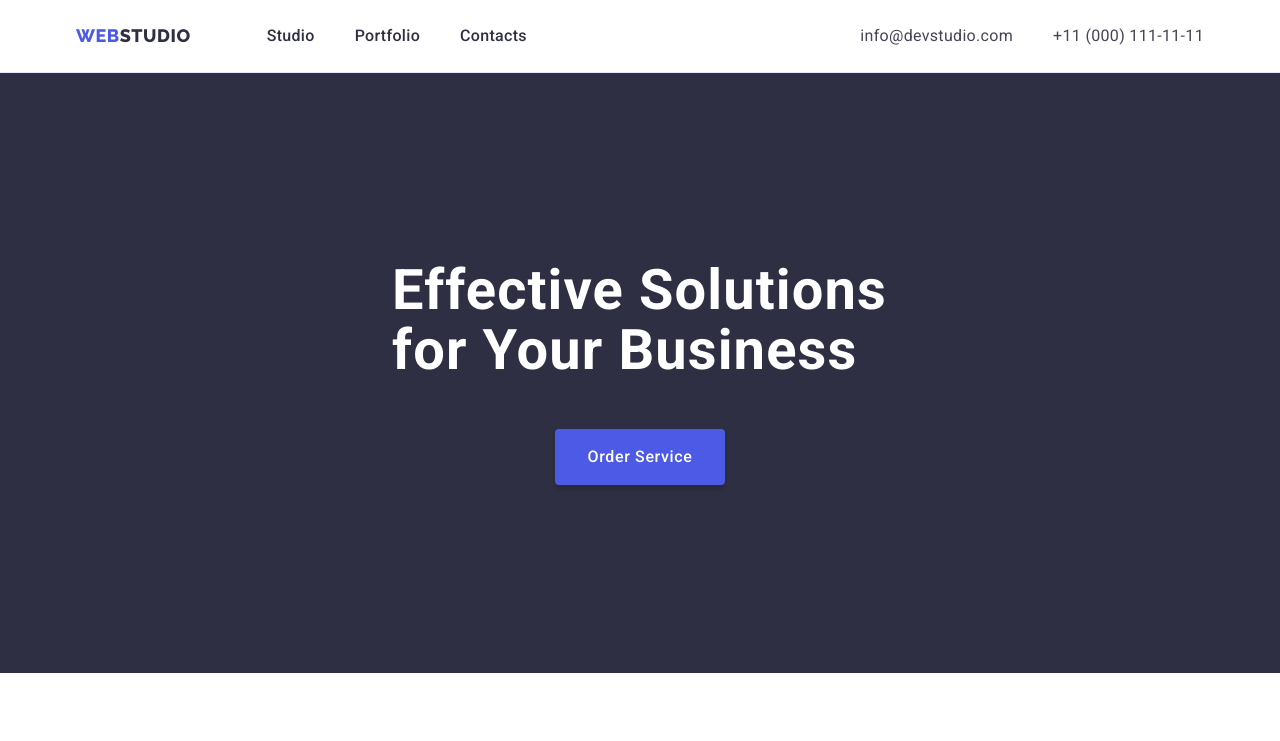
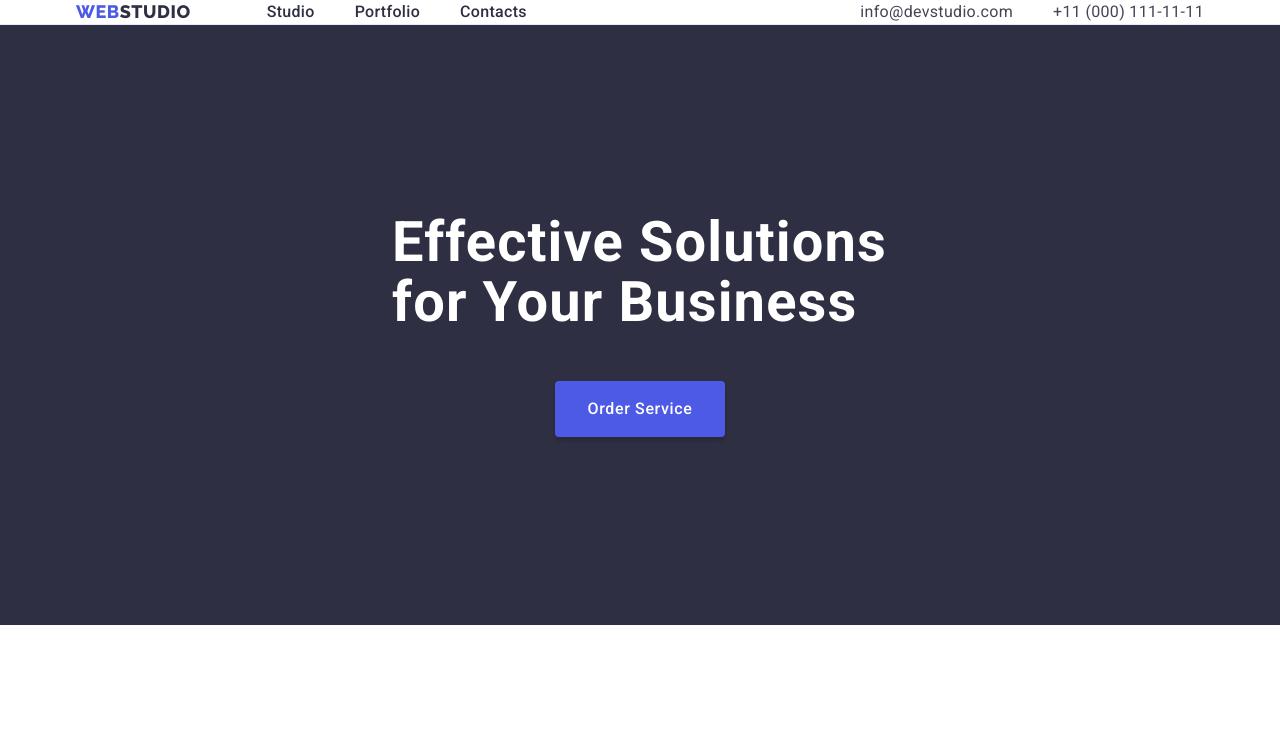
Before and after one commit to sem-aa/goit-markup-hw-03-woolf, a plain HTML site: page index.html in a window 1280 px wide. Shown: the top 741 px of the page. Drawn offline with nearby package versions, Linux system fonts and the light colour scheme; files whose address does not match are found by name.

Commit message:
fix header

```diff
--- a/css/styles.css
+++ b/css/styles.css
@@ -161,16 +161,14 @@ button {
   gap: 40px;
 }
 
-.menu-item {
-  padding: 24px 0;
-}
-
 .list-address {
   display: flex;
   gap: 40px;
 }
 
 .menu-link {
+  padding: 24px 0;
+
   font-size: 16px;
   line-height: 1.5;
   font-weight: 500;
```
